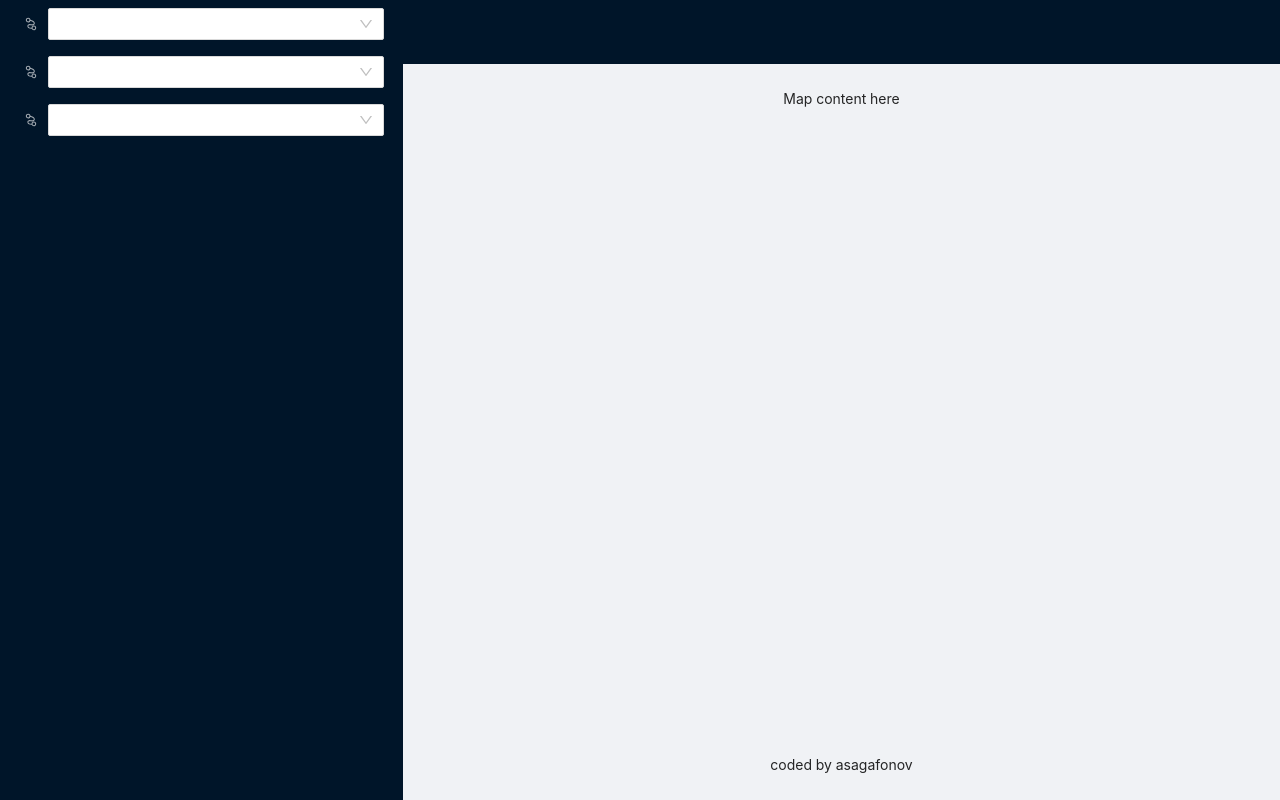
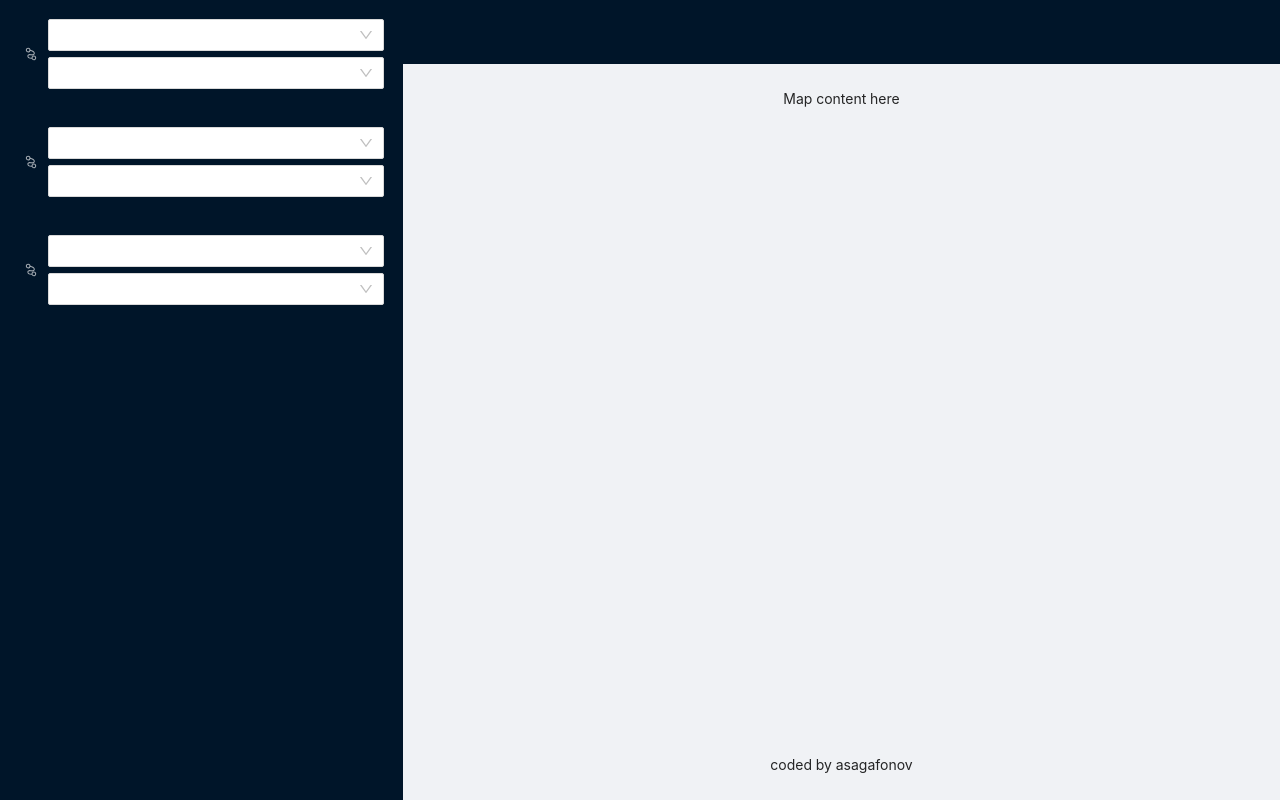
Before and after one commit to asagafonov/tracking-test-app, a React (Create React App) app: page / in a window 1280 px wide. Built offline with nearby package versions, Linux system fonts and the light colour scheme.

Commit message:
upd menu item

```diff
--- a/src/App.scss
+++ b/src/App.scss
@@ -37,3 +37,7 @@
     transform: translateY(0px);
   }
 }
+
+.ant-menu-item {
+  min-height: 100px !important;
+}
--- a/src/components/LayoutContainer.jsx
+++ b/src/components/LayoutContainer.jsx
@@ -21,13 +21,31 @@ function getItem(label, key, icon, children) {
 }
 
 const transformRoutes = (routesList, pointsList) => routesList.map((el) => getItem(
-  <Select style={{ width: '100%' }}>
-    {
-      pointsList.map((listEl) => (
-        <Select.Option value={listEl.name} key={listEl.id} />
-      ))
-    }
-  </Select>,
+  (
+    <div
+      style={{
+        width: '100%',
+        display: 'flex',
+        flexDirection: 'column',
+        gap: '6px',
+      }}
+    >
+      <Select>
+        {
+          pointsList.map((listEl) => (
+            <Select.Option value={listEl.name} key={listEl.id} />
+          ))
+        }
+      </Select>
+      <Select>
+        {
+          pointsList.map((listEl) => (
+            <Select.Option value={listEl.name} key={listEl.id} />
+          ))
+        }
+      </Select>
+    </div>
+  ),
   el?.id,
   <NodeIndexOutlined />,
 ));
```
